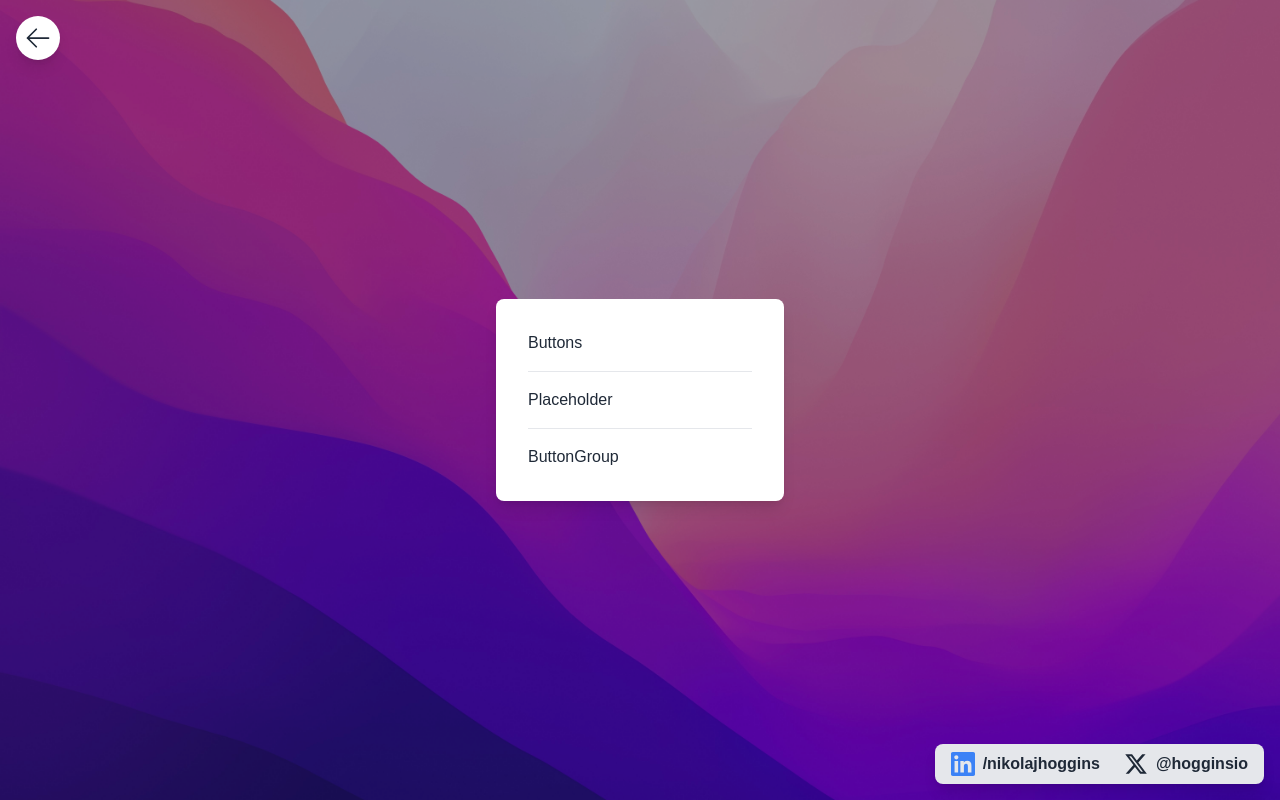
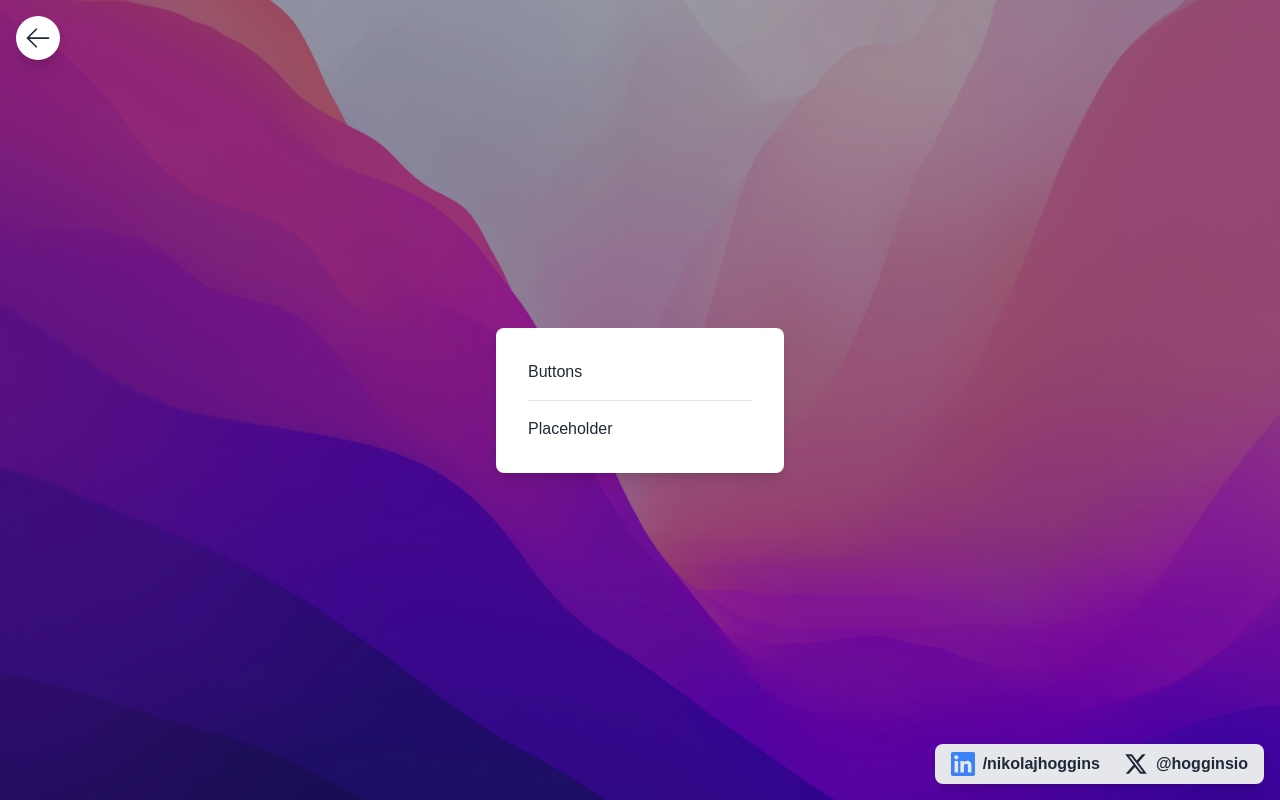
Before and after one commit to NikolajHoggins/micro-interactions-talk, a Next.js app: page / in a window 1280 px wide. Built offline with nearby package versions, Linux system fonts and the light colour scheme.

Commit message:
Cleaner navigation list

```diff
--- a/src/app/components/NavigationList.tsx
+++ b/src/app/components/NavigationList.tsx
@@ -22,7 +22,7 @@ const NavigationList = ({ items }: { items: NavigationItem[] }) => {
           <motion.button
             onClick={() => router.push(item.href)}
             whileHover={{ x: 10 }}
-            whileTap={{ x: -10 }}
+            whileTap={{ scale: 1.02 }}
             className={`block min-w-56 text-left ${
               index === 0
                 ? "pb-4"
--- a/src/app/page.tsx
+++ b/src/app/page.tsx
@@ -3,7 +3,7 @@ import NavigationList from "./components/NavigationList";
 const items = [
   { title: "Buttons", href: "/examples/button" },
   { title: "Placeholder", href: "/examples/placeholder" },
-  { title: "ButtonGroup", href: "/examples/button-group" },
+  // { title: "ButtonGroup", href: "/examples/button-group" },
 ];
 
 export default function Home() {
```
